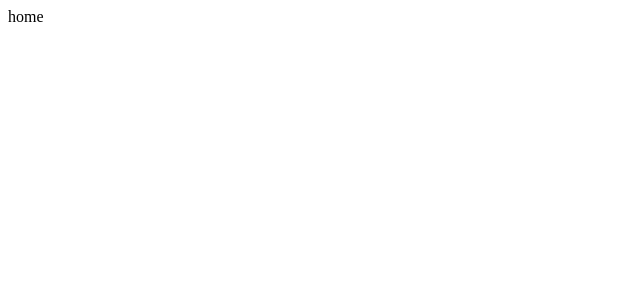
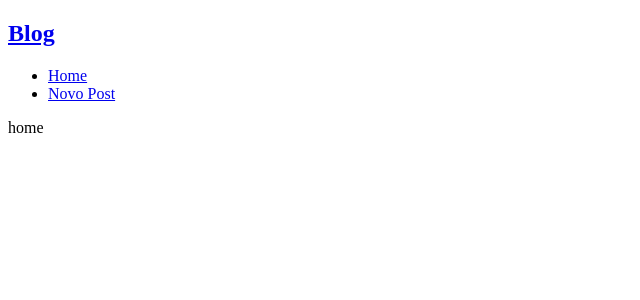
Before and after one commit to CharlyesRodrigues/CONSUMIR-DADOS-DE-API-COM-REACT-E-AXIOS, a React (Vite) app: page / in a window 1280 px wide. Shown: the top 300 px of the page, without its empty margins (0-640 px from the left). Built offline with nearby package versions, Linux system fonts and the light colour scheme; a web font is replaced by a local one.

Commit message:
Update App.jsx

```diff
--- a/src/App.jsx
+++ b/src/App.jsx
@@ -1,12 +1,18 @@
 
 import {Outlet} from "react-router-dom";
+import { NavBar } from "./components/navBar";
+
 function App() {
 
 
   return (
 
-      <div>
-     <Outlet />
+      <div className="App">
+        <NavBar />
+        <div className="container">
+        <Outlet />
+        </div>
+
       </div>
 
   )
```
